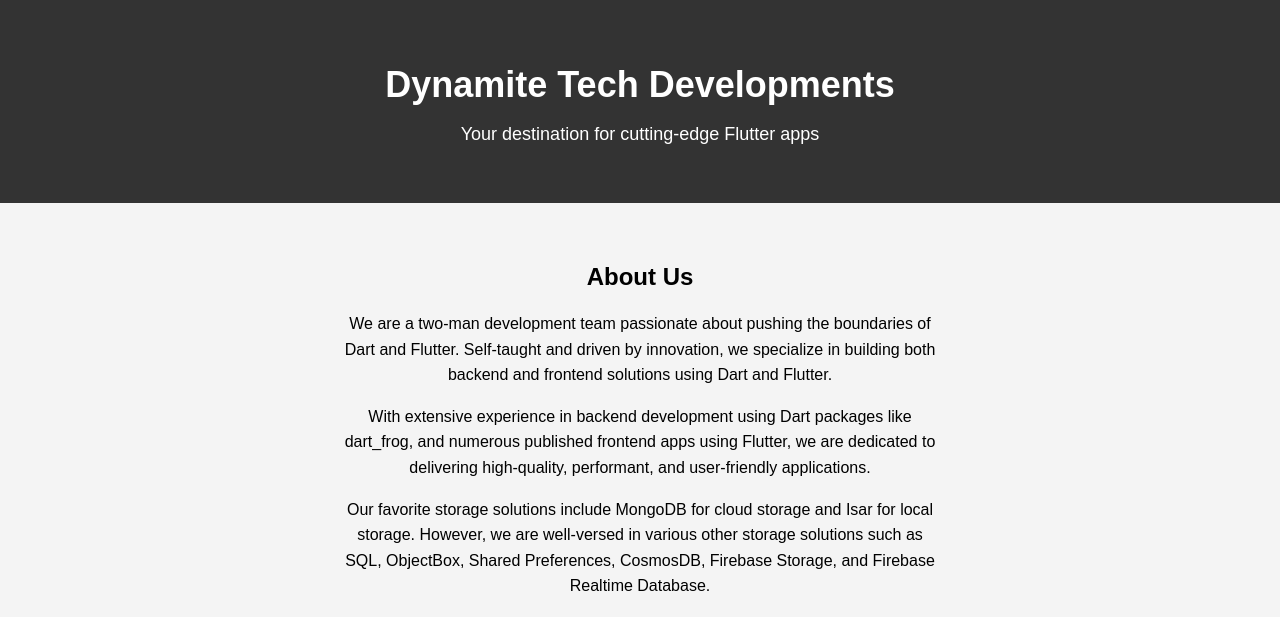
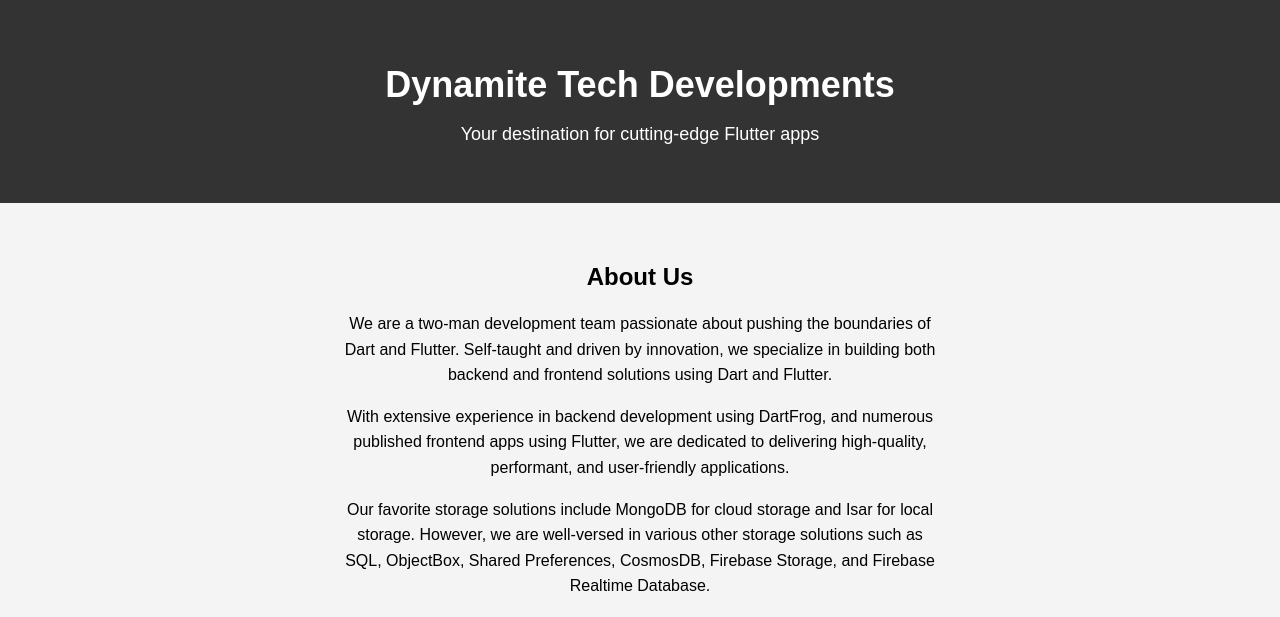
Before and after one commit to TristanGrobler/dtd, a plain HTML site: page index.html in a window 1280 px wide. Shown: the top 617 px of the page. Drawn offline with Linux system fonts and the light colour scheme.

Commit message:
Update index.html

```diff
--- a/index.html
+++ b/index.html
@@ -96,7 +96,7 @@
     <div class="container">
       <h2>About Us</h2>
       <p>We are a two-man development team passionate about pushing the boundaries of Dart and Flutter. Self-taught and driven by innovation, we specialize in building both backend and frontend solutions using Dart and Flutter.</p>
-      <p>With extensive experience in backend development using Dart packages like dart_frog, and numerous published frontend apps using Flutter, we are dedicated to delivering high-quality, performant, and user-friendly applications.</p>
+      <p>With extensive experience in backend development using DartFrog, and numerous published frontend apps using Flutter, we are dedicated to delivering high-quality, performant, and user-friendly applications.</p>
       <p>Our favorite storage solutions include MongoDB for cloud storage and Isar for local storage. However, we are well-versed in various other storage solutions such as SQL, ObjectBox, Shared Preferences, CosmosDB, Firebase Storage, and Firebase Realtime Database.</p>
     </div>
     <div class="feature">
```
